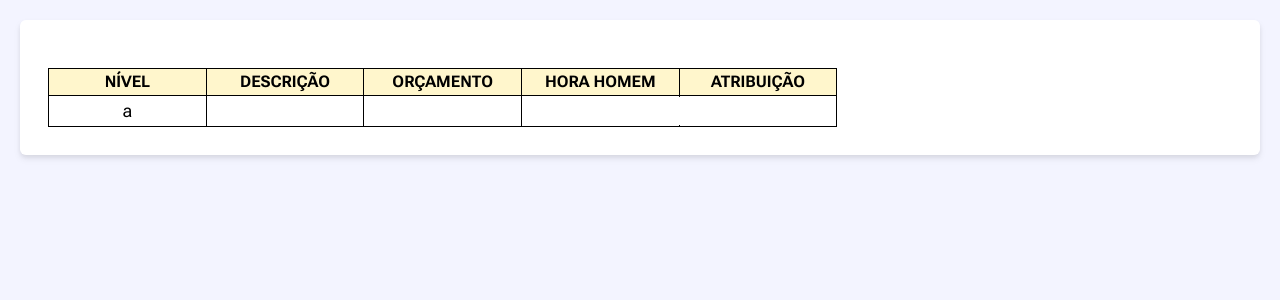
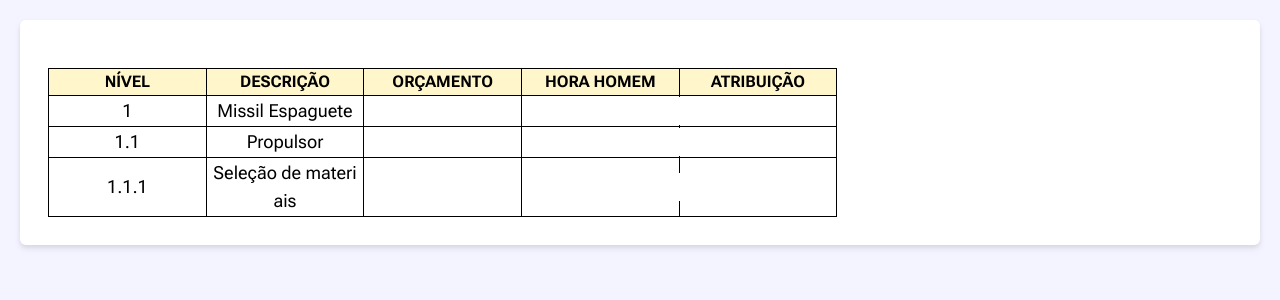
Before and after one commit to Equipe-Nimbus/Equipe-API-3DSM-Beelieve-Frontend, a React (Create React App) app: page /ValorHora in a window 1280 px wide. Shown: the top 300 px of the page. Built offline with nearby package versions, Linux system fonts and the light colour scheme.

Commit message:
Progresso da geração da tabela

```diff
--- a/src/components/FormValorHora/FormValorHora.jsx
+++ b/src/components/FormValorHora/FormValorHora.jsx
@@ -2,7 +2,78 @@ import React, { useEffect, useState } from 'react';
 import axios from 'axios';
 
 function FormValorHora() {
+    const jsonData =
+    {
+        "ordem_projeto": "1",
+        "nome_projeto": "Missil Espaguete",
+        "chefe_projeto": "Ernesto Neto",
+        "sub_projeto": [
+          {
+            "ordem_sub_projeto": "1.1",
+            "nome_sub_projeto": "Propulsor",
+            "nivel_sub_projetos": [
+              {
+                "ordem_nivel_sub_projeto": "1.1.1",
+                "nome_nivel_sub_projeto": "Seleção de materiais",
+                "tarefas": [
+                  {
+                    "descricao_atividade_tarefa": "Levantamento de preços",
+                    "resultado_esperado_tarefa": "Material a ser usado",
+                    "peso_tarefa": 1,
+                    "status_tarefa": 1,
+                    "prazo_tarefa": "2023-09-19"
+                  },
+                  {
+                    "descricao_atividade_tarefa": "Levantamento de fornecedores",
+                    "resultado_esperado_tarefa": "Fornecedor que compraremos o material",
+                    "peso_tarefa": 1,
+                    "status_tarefa": 1,
+                    "prazo_tarefa": "2023-09-19"
+                  }
+                ],
+                "prazo_nivel_sub_projeto": "2023-09-19",
+                "hora_humano_nivel_sub_projeto": 10,
+                "progresso_nivel_sub_projeto": 10,
+                "orcamento_nivel_sub_projeto": 1000
+              }
+            ],
+            "chefe_sub_projeto": "Pedro Otário",
+            "prazo_sub_projeto": "2023-09-19",
+            "progresso_sub_projeto": 10,
+            "hora_humano_sub_projeto": 10,
+            "orcamento_sub_projeto": 10
+          }
+        ],
+        "progresso_projeto": 100,
+        "prazo_projeto": "2023-09-19",
+        "descricao_projeto": "Míssil de espaguete de 50 metros de espaguete para 50 espaguete",
+        "hora_valor_projeto": 10,
+        "data_inicio_projeto": "2023-09-19",
+        "orcamento_projeto": 10,
+        "hora_humano_total": 10
+      };
 
+      const ordem_projeto = jsonData.ordem_projeto;
+      const nome_projeto = jsonData.nome_projeto;
+      const ordem_sub_projeto = jsonData.sub_projeto[0].ordem_sub_projeto;
+      const nome_sub_projeto = jsonData.sub_projeto[0].nome_sub_projeto;
+      const ordem_nivel_sub_projeto = jsonData.sub_projeto[0].nivel_sub_projetos[0].ordem_nivel_sub_projeto;
+      const nome_nivel_sub_projeto = jsonData.sub_projeto[0].nivel_sub_projetos[0].nome_nivel_sub_projeto;
+
+
+      const Projeto = [
+        {id: 1, "ordem_projeto": ordem_projeto, "nome_projeto": nome_projeto}
+      ]
+
+      const subProjeto = [
+        {id: 1, "ordem_sub_projeto": ordem_sub_projeto, "nome_sub_projeto": nome_sub_projeto}
+      ]
+
+      const subNivel = [
+        {id: 1, "ordem_nivel_sub_projeto": ordem_nivel_sub_projeto, "nome_nivel_sub_projeto": nome_nivel_sub_projeto}
+      ]
+
+      // console.log(projeto)
 
     return(
         <div class="bg-bg100 m-5 rounded-md p-7 drop-shadow-md">
@@ -17,22 +88,33 @@ function FormValorHora() {
                 </tr>
             </thead>
             <tbody class="text-lg">
-                <tr>
-                    <td class="border px-1 break-all">a</td>
-                    <td class="border px-1 break-all">{}</td>
+               {Projeto.map((item) => (
+                  <tr key={item.id}>
+                      <td class="border px-1 break-all">{item.ordem_projeto}</td>
+                      <td class="border px-1 break-all">{item.nome_projeto}</td>
                       <td class="border px-1 break-all">{}</td>
                       <td class="border px-1 break-all"><form><input type="text" id="hora" name="hora" /></form></td>
                       <td class="border px-1 break-all">{}</td>
                   </tr>
-            {/* {data.map((row) => (
-                <tr key={row}>
-                    <td class="border px-1 break-all">{}</td>
-                    <td class="border px-1 break-all">{}</td>
+          ))}
+          {subProjeto.map((item) => (
+                  <tr key={item.id}>
+                      <td class="border px-1 break-all">{item.ordem_sub_projeto}</td>
+                      <td class="border px-1 break-all">{item.nome_sub_projeto}</td>
                       <td class="border px-1 break-all">{}</td>
                       <td class="border px-1 break-all"><form><input type="text" id="hora" name="hora" /></form></td>
                       <td class="border px-1 break-all">{}</td>
                   </tr>
-            ))} */}
+          ))}
+          {subNivel.map((item) => (
+                  <tr key={item.id}>
+                      <td class="border px-1 break-all">{item.ordem_nivel_sub_projeto}</td>
+                      <td class="border px-1 break-all">{item.nome_nivel_sub_projeto}</td>
+                      <td class="border px-1 break-all">{}</td>
+                      <td class="border px-1 break-all"><form><input type="text" id="hora" name="hora" /></form></td>
+                      <td class="border px-1 break-all">{}</td>
+                  </tr>
+          ))}
             </tbody>
         </table>
         </div>
```
Lines whose indentation alone changed are shown as unchanged.
